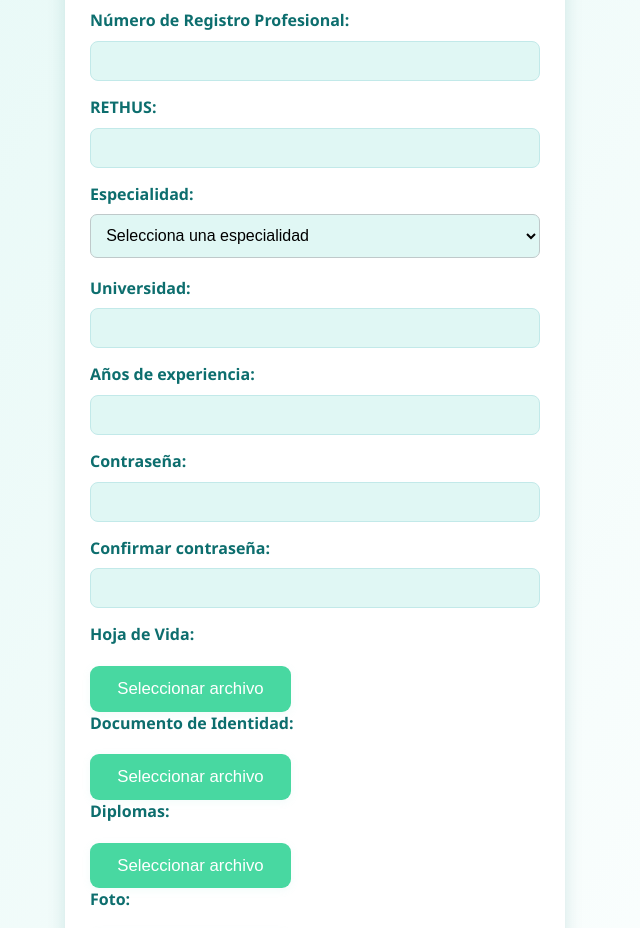
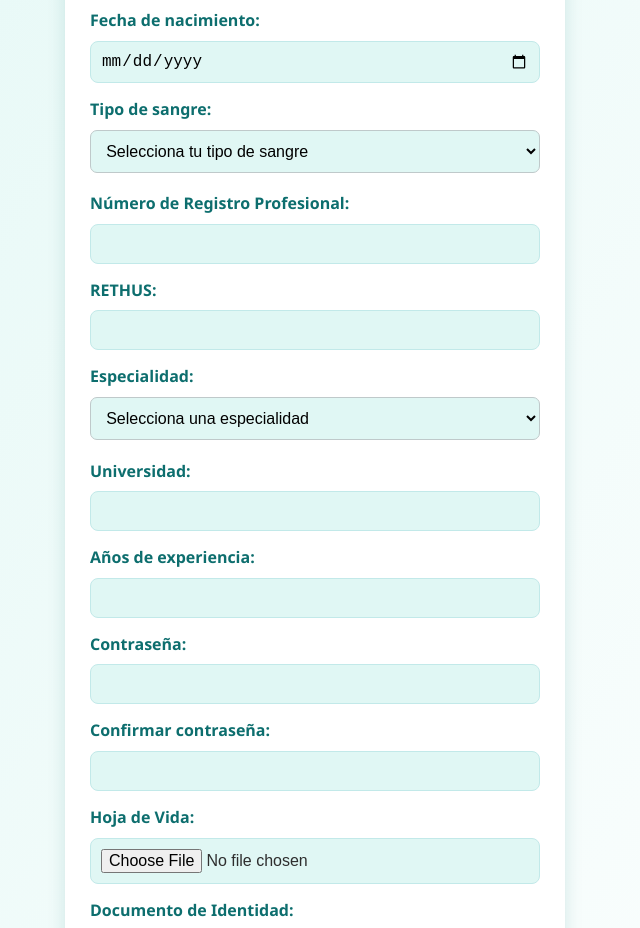
Before and after one commit to sapahptama/Medilink, a React (Vite) app: page /registro-medico in a window 1280 px wide. Shown: the part 660-1588 px from the top of the page, without its empty margins (325-965 px from the left). Built offline with nearby package versions, Linux system fonts and the light colour scheme.

Commit message:
Registro y login en despliegue

```diff
--- a/src/pages/FormularioRegistroMedico/formularioRegistroMedico.jsx
+++ b/src/pages/FormularioRegistroMedico/formularioRegistroMedico.jsx
@@ -1,4 +1,4 @@
-import React, { useState, useRef, useContext } from "react";
+import React, { useState, useContext } from "react";
 import { useNavigate } from "react-router-dom";
 import "./formularioRegistroMedico.css";
 import { UserContext } from "../../context/UserContext";
@@ -22,6 +22,8 @@ export default function FormularioRegistroMedico() {
     correo: "",
     telefono: "",
     direccion: "",
+    fechaNacimiento: "",
+    tipoSangre: "",
     numeroRegistro: "",
     rethus: "",
     especialidad: "",
@@ -29,46 +31,28 @@ export default function FormularioRegistroMedico() {
     experiencia: "",
     contrasena: "",
     confirmarContrasena: "",
+  });
+
+  const [archivos, setArchivos] = useState({
     hojaVida: null,
     documentoIdentidad: null,
     diplomas: null,
     foto: null,
   });
 
-  const [fileNames, setFileNames] = useState({
-    hojaVida: "",
-    documentoIdentidad: "",
-    diplomas: "",
-    foto: "",
-  });
-
-  // 🔹 Refs para los inputs de archivo
-  const fileRefs = {
-    hojaVida: useRef(),
-    documentoIdentidad: useRef(),
-    diplomas: useRef(),
-    foto: useRef(),
-  };
-
   const navigate = useNavigate();
   const { setUsuario } = useContext(UserContext);
 
   const handleChange = (e) => {
-    const { name, value, files } = e.target;
-    setFormulario((prev) => ({
-      ...prev,
-      [name]: files ? files[0] : value,
-    }));
-    if (files) {
-      setFileNames((prev) => ({
-        ...prev,
-        [name]: files[0]?.name || "",
-      }));
-    }
+    const { name, value } = e.target;
+    setFormulario((prev) => ({ ...prev, [name]: value }));
   };
 
-  const handleFileClick = (ref) => {
-    ref.current.click();
+  const handleFileChange = (e) => {
+    const { name, files } = e.target;
+    if (files && files[0]) {
+      setArchivos((prev) => ({ ...prev, [name]: files[0] }));
+    }
   };
 
   const handleSubmit = async (e) => {
@@ -79,39 +63,29 @@ export default function FormularioRegistroMedico() {
       return;
     }
 
-    const formData = new FormData();
-    Object.entries(formulario).forEach(([key, value]) => {
-      if (value) formData.append(key, value);
-    });
-
     try {
-      const res = await fetch("http://localhost:4001/medicos", {
+      const res = await fetch("https://servidor-medilink.vercel.app/medicos", {
         method: "POST",
-        body: formData,
+        headers: { "Content-Type": "application/json" },
+        body: JSON.stringify(formulario),
       });
 
       const data = await res.json();
 
-      if (res.ok) {
-        alert("✅ Médico registrado con éxito");
+      if (!res.ok) {
+        alert(data.error || "Error al registrar médico");
+        return;
+      }
 
-        // 🧠 Guardar datos importantes en el contexto global
-        const usuarioNuevo = {
-          id: data.idUsuario,
+      alert("✅ Médico registrado con éxito (archivos no se almacenan)");
+      setUsuario({
         nombre: formulario.nombre,
         apellido: formulario.apellidos,
         correo: formulario.correo,
-          telefono: formulario.telefono,
         rol: "medico",
-        };
+      });
 
-        setUsuario(usuarioNuevo);
-
-        // 🔁 Redirigir al panel del médico
       navigate("/inicio-medico");
-      } else {
-        alert(data.error || "Error al registrar médico");
-      }
     } catch (error) {
       console.error(error);
       alert("Error de conexión con el servidor");
@@ -122,90 +96,90 @@ export default function FormularioRegistroMedico() {
     <div className="formulario-container">
       <h2>Registro de Médico</h2>
       <form onSubmit={handleSubmit} className="formulario-medico">
-        <div className="grupo"><label>Nombre:</label>
+        <label>Nombre:</label>
         <input type="text" name="nombre" onChange={handleChange} required />
-        </div>
-        <div className="grupo"><label>Apellidos:</label>
+
+        <label>Apellidos:</label>
         <input type="text" name="apellidos" onChange={handleChange} required />
-        </div>
-        <div className="grupo"><label>Cédula:</label>
+
+        <label>Cédula:</label>
         <input type="text" name="cedula" onChange={handleChange} required />
-        </div>
-        <div className="grupo"><label>Correo:</label>
+
+        <label>Correo:</label>
         <input type="email" name="correo" onChange={handleChange} required />
-        </div>
-        <div className="grupo"><label>Teléfono:</label>
+
+        <label>Teléfono:</label>
         <input type="tel" name="telefono" onChange={handleChange} required />
-        </div>
-        <div className="grupo"><label>Dirección:</label>
+
+        <label>Dirección:</label>
         <input type="text" name="direccion" onChange={handleChange} required />
-        </div>
-        <div className="grupo"><label>Número de Registro Profesional:</label>
+
+        <label>Fecha de nacimiento:</label>
+        <input type="date" name="fechaNacimiento" onChange={handleChange} required />
+
+        <label>Tipo de sangre:</label>
+        <select name="tipoSangre" onChange={handleChange} required defaultValue="">
+          <option value="" disabled>Selecciona tu tipo de sangre</option>
+          <option value="A+">A+</option>
+          <option value="A-">A-</option>
+          <option value="B+">B+</option>
+          <option value="B-">B-</option>
+          <option value="AB+">AB+</option>
+          <option value="AB-">AB-</option>
+          <option value="O+">O+</option>
+          <option value="O-">O-</option>
+        </select>
+
+        <label>Número de Registro Profesional:</label>
         <input type="text" name="numeroRegistro" onChange={handleChange} required />
-        </div>
-        <div className="grupo"><label>RETHUS:</label>
+
+        <label>RETHUS:</label>
         <input type="text" name="rethus" onChange={handleChange} required />
-        </div>
-        <div className="grupo"><label>Especialidad:</label>
+
+        <label>Especialidad:</label>
         <select name="especialidad" onChange={handleChange} required defaultValue="">
           <option value="" disabled>Selecciona una especialidad</option>
           {ESPECIALIDADES.map((esp) => (
             <option key={esp} value={esp}>{esp}</option>
           ))}
         </select>
-        </div>
-        <div className="grupo"><label>Universidad:</label>
+
+        <label>Universidad:</label>
         <input type="text" name="universidad" onChange={handleChange} />
-        </div>
-        <div className="grupo"><label>Años de experiencia:</label>
+
+        <label>Años de experiencia:</label>
         <input type="number" name="experiencia" min="0" onChange={handleChange} />
-        </div>
-        <div className="grupo"><label>Contraseña:</label>
+
+        <label>Contraseña:</label>
         <input type="password" name="contrasena" onChange={handleChange} required />
-        </div>
-        <div className="grupo"><label>Confirmar contraseña:</label>
+
+        <label>Confirmar contraseña:</label>
         <input type="password" name="confirmarContrasena" onChange={handleChange} required />
+
+        {/* Archivos visuales */}
+        <div className="grupo">
+          <label>Hoja de Vida:</label>
+          <input type="file" name="hojaVida" accept=".pdf" onChange={handleFileChange} />
+          {archivos.hojaVida && <p>✅ {archivos.hojaVida.name}</p>}
         </div>
 
-        {/* Archivos */}
-        {["hojaVida", "documentoIdentidad", "diplomas", "foto"].map((campo) => (
-          <div className="grupo" key={campo}>
-            <label>
-              {campo === "hojaVida"
-                ? "Hoja de Vida"
-                : campo === "documentoIdentidad"
-                ? "Documento de Identidad"
-                : campo === "diplomas"
-                ? "Diplomas"
-                : "Foto"}
-              :
-            </label>
+        <div className="grupo">
+          <label>Documento de Identidad:</label>
+          <input type="file" name="documentoIdentidad" accept=".pdf" onChange={handleFileChange} />
+          {archivos.documentoIdentidad && <p>✅ {archivos.documentoIdentidad.name}</p>}
+        </div>
 
-            {!fileNames[campo] && (
-              <button
-                type="button"
-                className="btn-archivo"
-                onClick={() => handleFileClick(fileRefs[campo])}
-              >
-                Seleccionar archivo
-              </button>
-            )}
+        <div className="grupo">
+          <label>Diplomas:</label>
+          <input type="file" name="diplomas" accept=".pdf" onChange={handleFileChange} />
+          {archivos.diplomas && <p>✅ {archivos.diplomas.name}</p>}
+        </div>
 
-            {fileNames[campo] && (
-              <span className="mensaje-ok">✅ {fileNames[campo]} cargado</span>
-            )}
-
-            <input
-              type="file"
-              name={campo}
-              accept={campo === "foto" ? "image/*" : ".pdf"}
-              ref={fileRefs[campo]}
-              style={{ display: "none" }}
-              onChange={handleChange}
-              required={campo !== "diplomas"}
-            />
+        <div className="grupo">
+          <label>Foto:</label>
+          <input type="file" name="foto" accept="image/*" onChange={handleFileChange} />
+          {archivos.foto && <p>✅ {archivos.foto.name}</p>}
         </div>
-        ))}
 
         <button type="submit" className="btn-enviar">Registrar Médico</button>
       </form>
--- a/src/pages/RegistroPacientes/RegistroPacientes.jsx
+++ b/src/pages/RegistroPacientes/RegistroPacientes.jsx
@@ -14,6 +14,8 @@ export default function RegistroPaciente() {
     confirmarContrasena: "",
     tipoDocumento: "",
     numeroDocumento: "",
+    fechaNacimiento: "",
+    tipoSangre: "",
     eps: "",
     enfermedades: ""
   });
@@ -37,7 +39,7 @@ export default function RegistroPaciente() {
 
     setLoading(true);
     try {
-      const res = await fetch("http://localhost:4001/pacientes", {
+      const res = await fetch("https://servidor-medilink.vercel.app/pacientes", {
         method: "POST",
         headers: { "Content-Type": "application/json" },
         body: JSON.stringify(form)
@@ -99,6 +101,22 @@ export default function RegistroPaciente() {
         <label>Número de documento:</label>
         <input type="text" name="numeroDocumento" onChange={handleChange} required />
 
+        <label>Fecha de nacimiento:</label>
+        <input type="date" name="fechaNacimiento" onChange={handleChange} required />
+
+        <label>Tipo de sangre:</label>
+        <select name="tipoSangre" onChange={handleChange} required>
+          <option value="">Seleccione...</option>
+          <option value="A+">A+</option>
+          <option value="A-">A-</option>
+          <option value="B+">B+</option>
+          <option value="B-">B-</option>
+          <option value="AB+">AB+</option>
+          <option value="AB-">AB-</option>
+          <option value="O+">O+</option>
+          <option value="O-">O-</option>
+        </select>
+
         <label>EPS:</label>
         <input type="text" name="eps" onChange={handleChange} required />
 
--- a/src/pages/login/login.jsx
+++ b/src/pages/login/login.jsx
@@ -13,7 +13,7 @@ function Login() {
   e.preventDefault();
 
   try {
-    const response = await fetch("http://localhost:4001/usuarios/login", {
+    const response = await fetch("https://servidor-medilink.vercel.app/usuarios/login", {
       method: "POST",
       headers: { "Content-Type": "application/json" },
       body: JSON.stringify({ correo: email, contrasena: password }),
```
Lines whose indentation alone changed are shown as unchanged.
